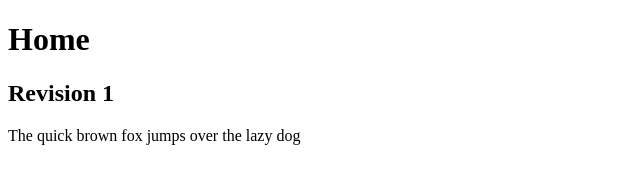
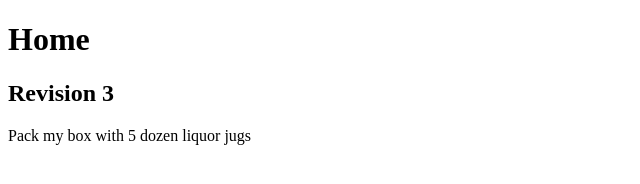
Before and after one commit to AndreaVerity/Practice, a plain HTML site: page index.html in a window 1280 px wide. Shown: the full height of the page, 0-640 px from the left. Drawn offline with Linux system fonts and the light colour scheme.

Commit message:
revision 3

```diff
--- a/index.html
+++ b/index.html
@@ -8,6 +8,6 @@
 
 <body>
 <h1>Home</h1>
-<h2>Revision 1</h2>
-<p>The quick brown fox jumps over the lazy dog</p>
+<h2>Revision 3</h2>
+<p>Pack my box with 5 dozen liquor jugs</p>
 </body>
```
